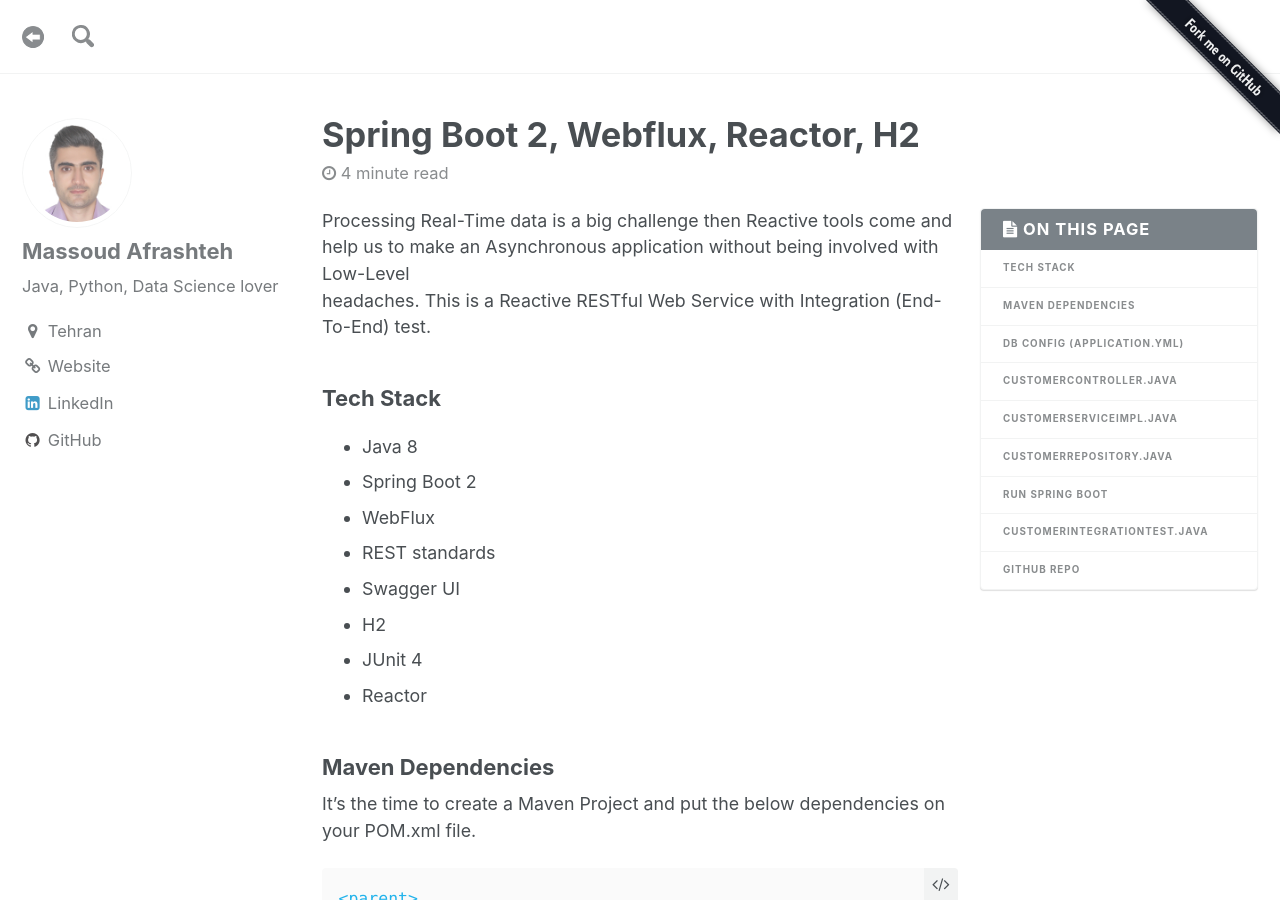
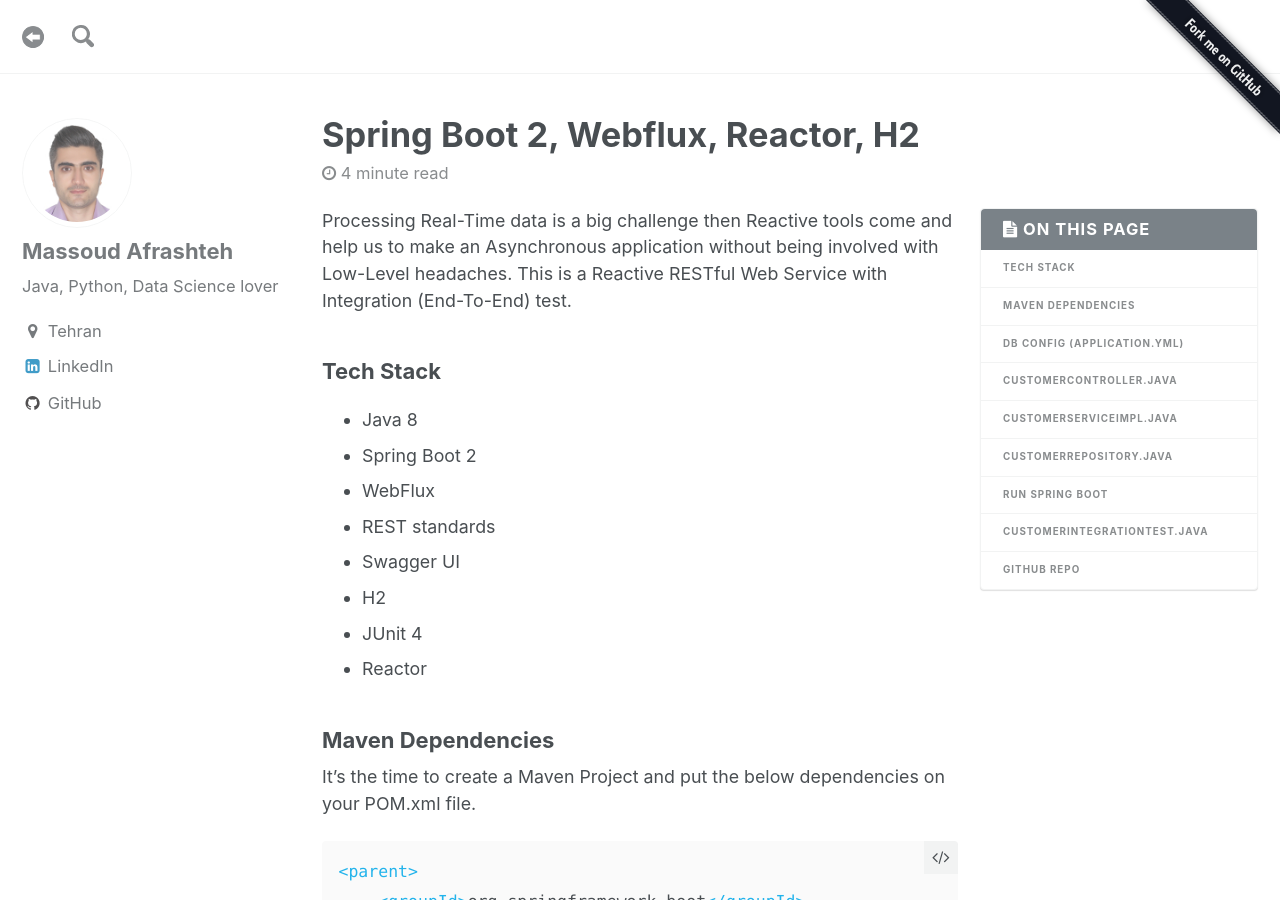
Before and after one commit to iamrdn/notes, a Jekyll site: the page built from _posts/2018-04-24-spring-boot-webflux-with-RDBMS.markdown, in a window 1280 px wide and 900 px high. Built offline with Jekyll 4.4.1, drawn with Linux system fonts in a browser that asks for light colours; some of the changed lines change nothing that is shown.

Commit message:
updated post

```diff
--- a/_config.yml
+++ b/_config.yml
@@ -89,7 +89,7 @@
   bio              : "Java, Python, Data Science lover"
   location         : "Tehran"
   email            :
-  uri              : /cv
+  uri              :
   home             : /
   bitbucket        :
   codepen          :
@@ -114,8 +114,6 @@
   weibo            :
   xing             :
   youtube          : # "https://youtube.com/c/MichaelRoseDesign"
-
-
 
 # Reading Files
 include:
--- a/_posts/2018-04-24-spring-boot-webflux-with-RDBMS.markdown
+++ b/_posts/2018-04-24-spring-boot-webflux-with-RDBMS.markdown
@@ -13,8 +13,7 @@
 toc: true
 last_modified_at: 2018-04-26T19:33:40-03:30
 ---
-Processing Real-Time data is a big challenge then Reactive tools come and help us to make an Asynchronous application without being involved with Low-Level
-headaches. This is a Reactive RESTful Web Service with Integration (End-To-End) test.
+Processing Real-Time data is a big challenge then Reactive tools come and help us to make an Asynchronous application without being involved with Low-Level headaches. This is a Reactive RESTful Web Service with Integration (End-To-End) test.
 
 ### Tech Stack
 - Java 8
```
